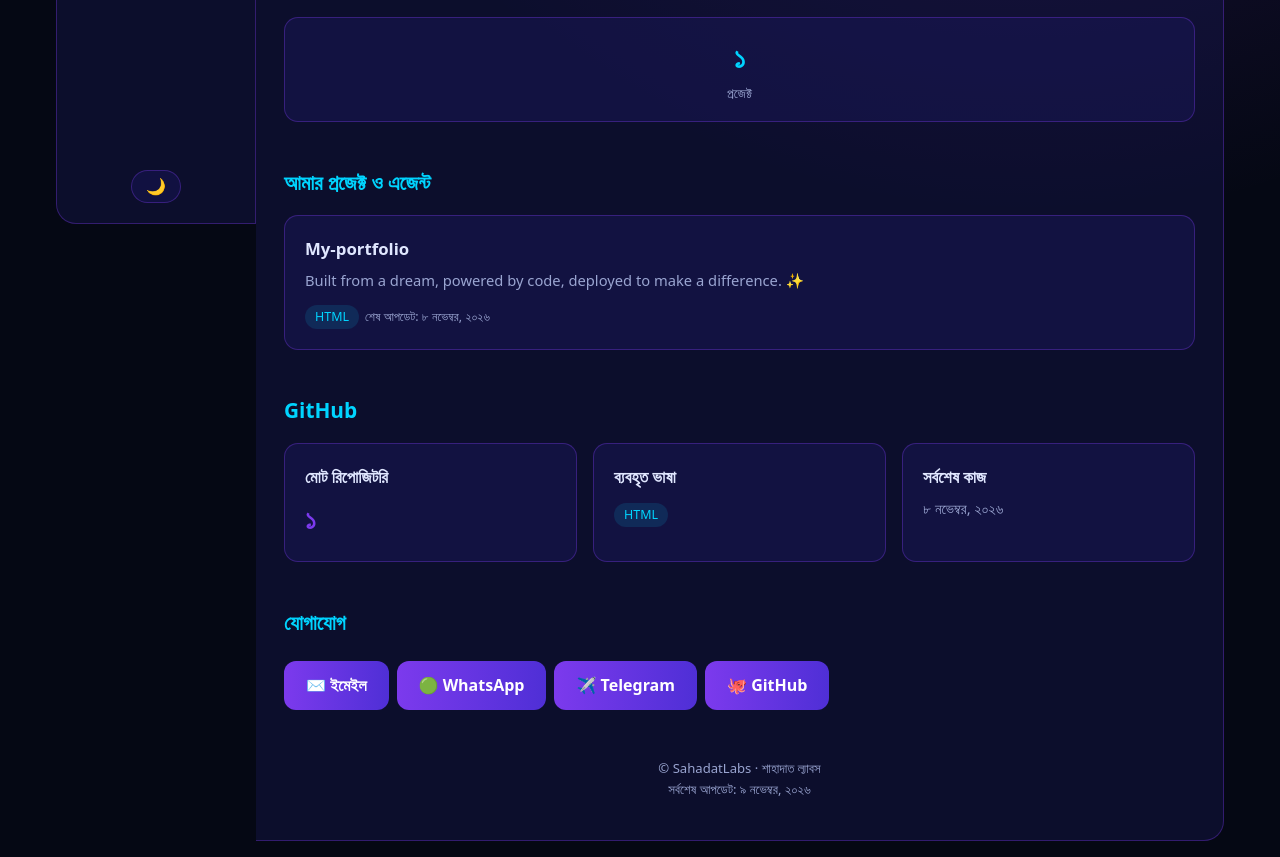
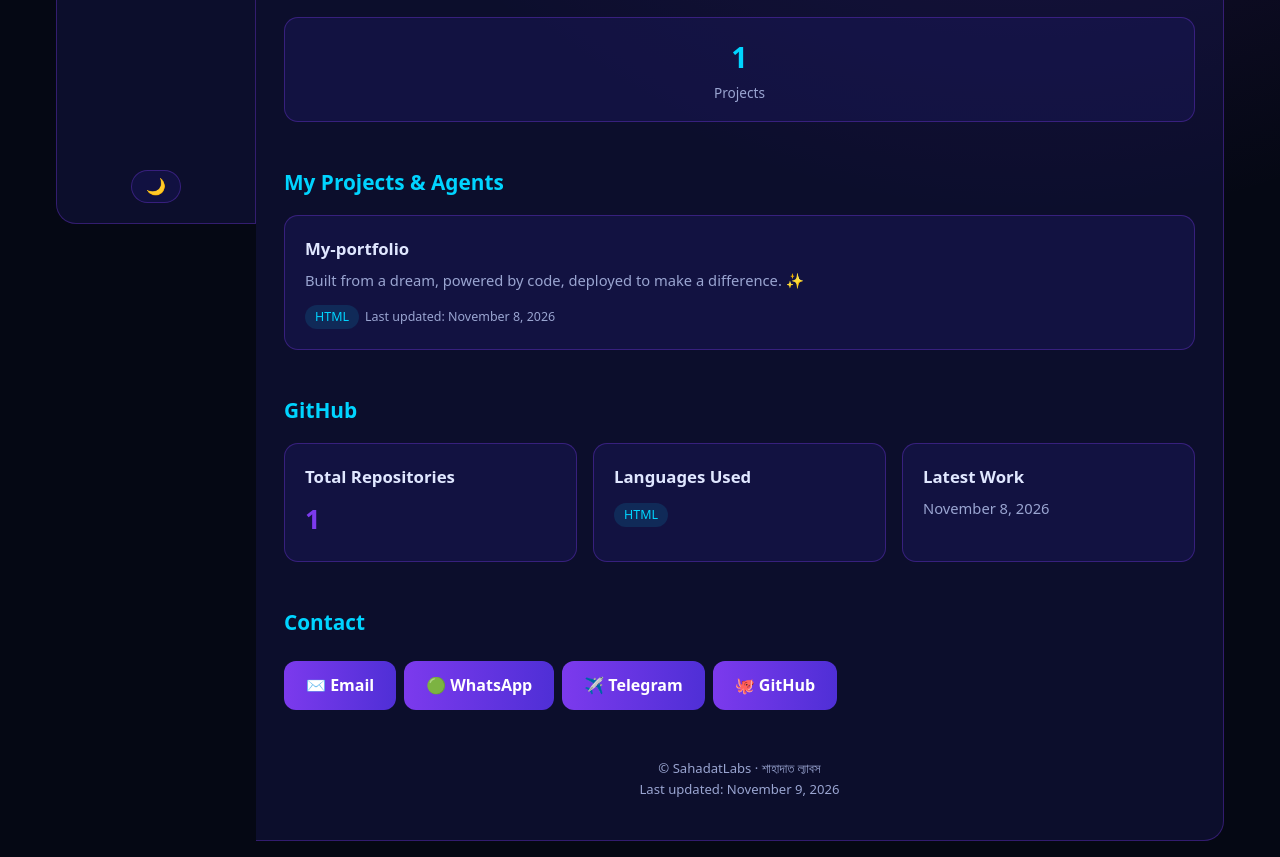
Before and after one commit to Sahadat000/My-portfolio, a plain HTML site: page index.html in a window 1280 px wide. Shown: the part 560-1417 px from the top of the page. Drawn offline with Linux system fonts and the light colour scheme.

Commit message:
Add files via upload

```diff
--- a/index.html
+++ b/index.html
@@ -1,5 +1,5 @@
 <!DOCTYPE html>
-<html lang="bn" data-theme="dark">
+<html lang="en" data-theme="dark">
 <head>
 <meta charset="UTF-8">
 <meta name="viewport" content="width=device-width, initial-scale=1">
@@ -156,19 +156,19 @@
     <a class="nav" href="#github">🐙 GitHub</a>
     <a class="nav" href="#social">💬 Social</a>
     <a class="nav" href="#contact">✉️ Contact</a>
-    <button class="toggle" id="toggle" title="থিম বদলান">🌙</button>
+    <button class="toggle" id="toggle" title="Change theme">🌙</button>
   </aside>
 
   <main>
     <div class="topbar">
-      <input class="search" id="search" placeholder="প্রজেক্ট খুঁজুন...">
+      <input class="search" id="search" placeholder="Search projects...">
       <div class="online"><i></i>Online</div>
       <div class="icons" id="icons"></div>
     </div>
 
     <section id="home">
       <div class="hero">
-        <div class="planet"><img id="photo" alt="SahadatLabs প্রোফাইল ছবি"></div>
+        <div class="planet"><img id="photo" alt="SahadatLabs profile photo"></div>
         <div class="mount"></div>
         <span class="hello" id="hello">👋 Welcome to SahadatLabs · শাহাদাত ল্যাবস</span>
         <h1>Dream. Develop. <span>Deploy.</span></h1>
@@ -181,16 +181,16 @@
       <div class="stats" id="stats"></div>
     </section>
 
-    <div id="error">তথ্য লোড করা যায়নি। কিছুক্ষণ পরে আবার চেষ্টা করুন।</div>
+    <div id="error">Couldn't load the data. Please try again in a moment.</div>
 
     <section id="projects">
-      <h2>আমার প্রজেক্ট ও এজেন্ট</h2>
+      <h2>My Projects &amp; Agents</h2>
       <div class="grid" id="repos"></div>
-      <p class="empty" id="noresult" style="display:none">কোনো প্রজেক্ট মেলেনি।</p>
+      <p class="empty" id="noresult" style="display:none">No projects found.</p>
     </section>
 
     <section id="about">
-      <h2>আমার সম্পর্কে</h2>
+      <h2>About Me</h2>
       <div class="card"><p id="about-text"></p></div>
     </section>
 
@@ -200,12 +200,12 @@
     </section>
 
     <section id="social">
-      <h2>সোশ্যাল মিডিয়া পেজ</h2>
+      <h2>Social Media Pages</h2>
       <div class="grid" id="pages"></div>
     </section>
 
     <section id="contact">
-      <h2>যোগাযোগ</h2>
+      <h2>Contact</h2>
       <div class="links" id="contact-links"></div>
     </section>
 
@@ -224,11 +224,11 @@ function el(tag, cls, text) {
   return e;
 }
 function safeUrl(u) { return /^https?:\/\//.test(u || '') ? u : '#'; }
-function bn(n) { return Number(n || 0).toLocaleString('bn-BD'); }
-function dateBn(s) {
+function num(n) { return Number(n || 0).toLocaleString('en-US'); }
+function fmtDate(s) {
   if (!s) return '';
   const d = new Date(s);
-  return isNaN(d) ? '' : d.toLocaleDateString('bn-BD', { year:'numeric', month:'long', day:'numeric' });
+  return isNaN(d) ? '' : d.toLocaleDateString('en-US', { year:'numeric', month:'long', day:'numeric' });
 }
 function hideSec(id) {
   const s = document.getElementById(id);
@@ -237,12 +237,12 @@ function hideSec(id) {
   if (n) n.style.display = 'none';
 }
 
-/* প্রোফাইল ছবি */
+/* Profile photo */
 const photo = document.getElementById('photo');
 photo.addEventListener('error', () => { photo.style.display = 'none'; });
 photo.src = 'profile.jpg';
 
-/* থিম */
+/* Theme */
 const root = document.documentElement, tbtn = document.getElementById('toggle');
 function setTheme(t) { root.setAttribute('data-theme', t); tbtn.textContent = t === 'dark' ? '🌙' : '☀️'; }
 try { setTheme(localStorage.getItem('theme') || 'dark'); } catch (e) { setTheme('dark'); }
@@ -252,7 +252,7 @@ tbtn.onclick = () => {
   try { localStorage.setItem('theme', t); } catch (e) {}
 };
 
-/* মেনু হাইলাইট */
+/* Menu highlight */
 const navs = [...document.querySelectorAll('a.nav')];
 const secs = navs.map(a => document.querySelector(a.getAttribute('href')));
 window.addEventListener('scroll', () => {
@@ -263,7 +263,7 @@ window.addEventListener('scroll', () => {
   navs.forEach((a, i) => a.classList.toggle('active', i === cur));
 });
 
-/* ডেটা */
+/* Data */
 fetch('data.json?v=' + Date.now())
   .then(r => { if (!r.ok) throw new Error(); return r.json(); })
   .then(render)
@@ -278,7 +278,7 @@ function render(d) {
   document.getElementById('about-text').textContent = p.about || '';
   if (p.photo) { photo.style.display = ''; photo.src = p.photo; }
 
-  /* ওপরের আইকন */
+  /* Top icons */
   const socials = Object.assign({}, p.socials || {});
   if (!socials.github && p.github) socials.github = p.github;
   if (!socials.facebook && pages[0] && pages[0].url) socials.facebook = pages[0].url;
@@ -290,62 +290,62 @@ function render(d) {
     a.append(img); ibox.append(a);
   });
 
-  /* সংখ্যা (শুধু যেগুলো ০-র বেশি) */
+  /* Stats (only values above 0) */
   const totalFollowers = pages.reduce((s, x) => s + (Number(x.followers) || 0), 0);
   const stats = document.getElementById('stats');
-  [[repos.length, 'প্রজেক্ট'], [pages.length, 'সোশ্যাল পেজ'], [totalFollowers, 'মোট ফলোয়ার']]
+  [[repos.length, 'Projects'], [pages.length, 'Social Pages'], [totalFollowers, 'Total Followers']]
     .filter(x => x[0] > 0)
     .forEach(([n, l]) => {
-      const s = el('div', 'stat'); s.append(el('b', '', bn(n)), el('span', '', l)); stats.append(s);
+      const s = el('div', 'stat'); s.append(el('b', '', num(n)), el('span', '', l)); stats.append(s);
     });
   if (!stats.children.length) stats.style.display = 'none';
 
-  /* প্রজেক্ট */
+  /* Projects */
   const rbox = document.getElementById('repos');
   repos.forEach(r => {
     const c = el('div', 'card');
     c.dataset.text = ((r.name || '') + ' ' + (r.description || '') + ' ' + (r.language || '')).toLowerCase();
-    c.append(el('h3', '', r.name), el('p', '', r.description || 'বিবরণ শীঘ্রই যোগ হবে।'));
+    c.append(el('h3', '', r.name), el('p', '', r.description || 'Description coming soon.'));
     const m = el('div', 'meta');
     if (r.language) m.append(el('span', 'tag', r.language));
-    if (r.private) m.append(el('span', 'small', '🔒 কোড প্রাইভেট'));
-    if (r.updated) m.append(el('span', 'small', 'শেষ আপডেট: ' + dateBn(r.updated)));
+    if (r.private) m.append(el('span', 'small', '🔒 Private code'));
+    if (r.updated) m.append(el('span', 'small', 'Last updated: ' + fmtDate(r.updated)));
     c.append(m); rbox.append(c);
   });
 
-  /* GitHub অংশ */
+  /* GitHub section */
   const gh = document.getElementById('gh');
   const langs = [...new Set(repos.map(r => r.language).filter(Boolean))];
   const latest = repos.map(r => r.updated).filter(Boolean).sort().pop();
-  const c1 = el('div', 'card'); c1.append(el('h3', '', 'মোট রিপোজিটরি'), el('div', 'big', bn(repos.length)));
+  const c1 = el('div', 'card'); c1.append(el('h3', '', 'Total Repositories'), el('div', 'big', num(repos.length)));
   gh.append(c1);
   if (langs.length) {
-    const c2 = el('div', 'card'); c2.append(el('h3', '', 'ব্যবহৃত ভাষা'));
+    const c2 = el('div', 'card'); c2.append(el('h3', '', 'Languages Used'));
     const lm = el('div', 'meta'); langs.forEach(l => lm.append(el('span', 'tag', l))); c2.append(lm);
     gh.append(c2);
   }
   if (latest) {
-    const c3 = el('div', 'card'); c3.append(el('h3', '', 'সর্বশেষ কাজ'), el('p', '', dateBn(latest)));
+    const c3 = el('div', 'card'); c3.append(el('h3', '', 'Latest Work'), el('p', '', fmtDate(latest)));
     gh.append(c3);
   }
 
-  /* সোশ্যাল পেজ */
+  /* Social pages */
   const pbox = document.getElementById('pages');
   pages.forEach(pg => {
     const a = el('a', 'cl'); a.href = safeUrl(pg.url); a.target = '_blank'; a.rel = 'noopener';
     const c = el('div', 'card');
-    c.append(el('h3', '', pg.name), el('div', 'big', bn(pg.followers)), el('p', '', 'ফলোয়ার'));
+    c.append(el('h3', '', pg.name), el('div', 'big', num(pg.followers)), el('p', '', 'Followers'));
     a.append(c); pbox.append(a);
   });
 
-  /* যোগাযোগ */
+  /* Contact */
   const cbox = document.getElementById('contact-links');
   const add = (label, href, ext) => {
     const a = el('a', '', label); a.href = href;
     if (ext) { a.target = '_blank'; a.rel = 'noopener'; }
     cbox.append(a);
   };
-  if (p.email) add('✉️ ইমেইল', 'mailto:' + p.email, false);
+  if (p.email) add('✉️ Email', 'mailto:' + p.email, false);
   if (p.whatsapp) add('🟢 WhatsApp', 'https://wa.me/' + String(p.whatsapp).replace(/\D/g, ''), true);
   if (socials.telegram) add('✈️ Telegram', safeUrl(socials.telegram), true);
   if (socials.facebook) add('📘 Facebook', safeUrl(socials.facebook), true);
@@ -353,9 +353,9 @@ function render(d) {
   if (socials.youtube) add('▶️ YouTube', safeUrl(socials.youtube), true);
   if (socials.github) add('🐙 GitHub', safeUrl(socials.github), true);
 
-  if (d.updated) document.getElementById('updated').textContent = 'সর্বশেষ আপডেট: ' + dateBn(d.updated);
+  if (d.updated) document.getElementById('updated').textContent = 'Last updated: ' + fmtDate(d.updated);
 
-  /* যেগুলোতে কিছু নেই, সেগুলো লুকানো */
+  /* Hide empty sections */
   if (!repos.length) {
     hideSec('projects'); hideSec('github');
     document.getElementById('search').style.display = 'none';
@@ -368,7 +368,7 @@ function render(d) {
     document.getElementById('btn-connect').style.display = 'none';
   }
 
-  /* সার্চ */
+  /* Search */
   document.getElementById('search').addEventListener('input', e => {
     const q = e.target.value.trim().toLowerCase();
     let shown = 0;
```
